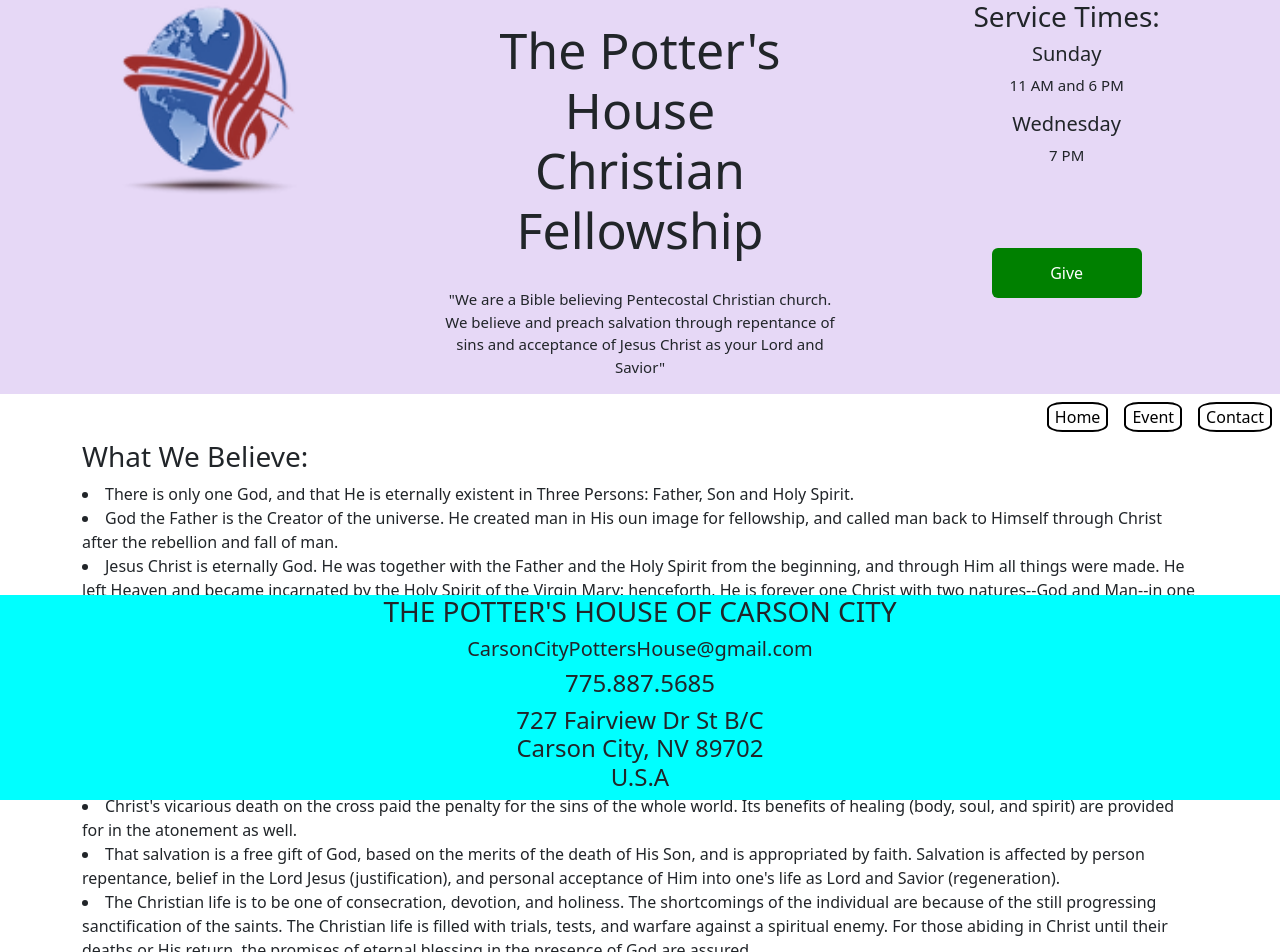
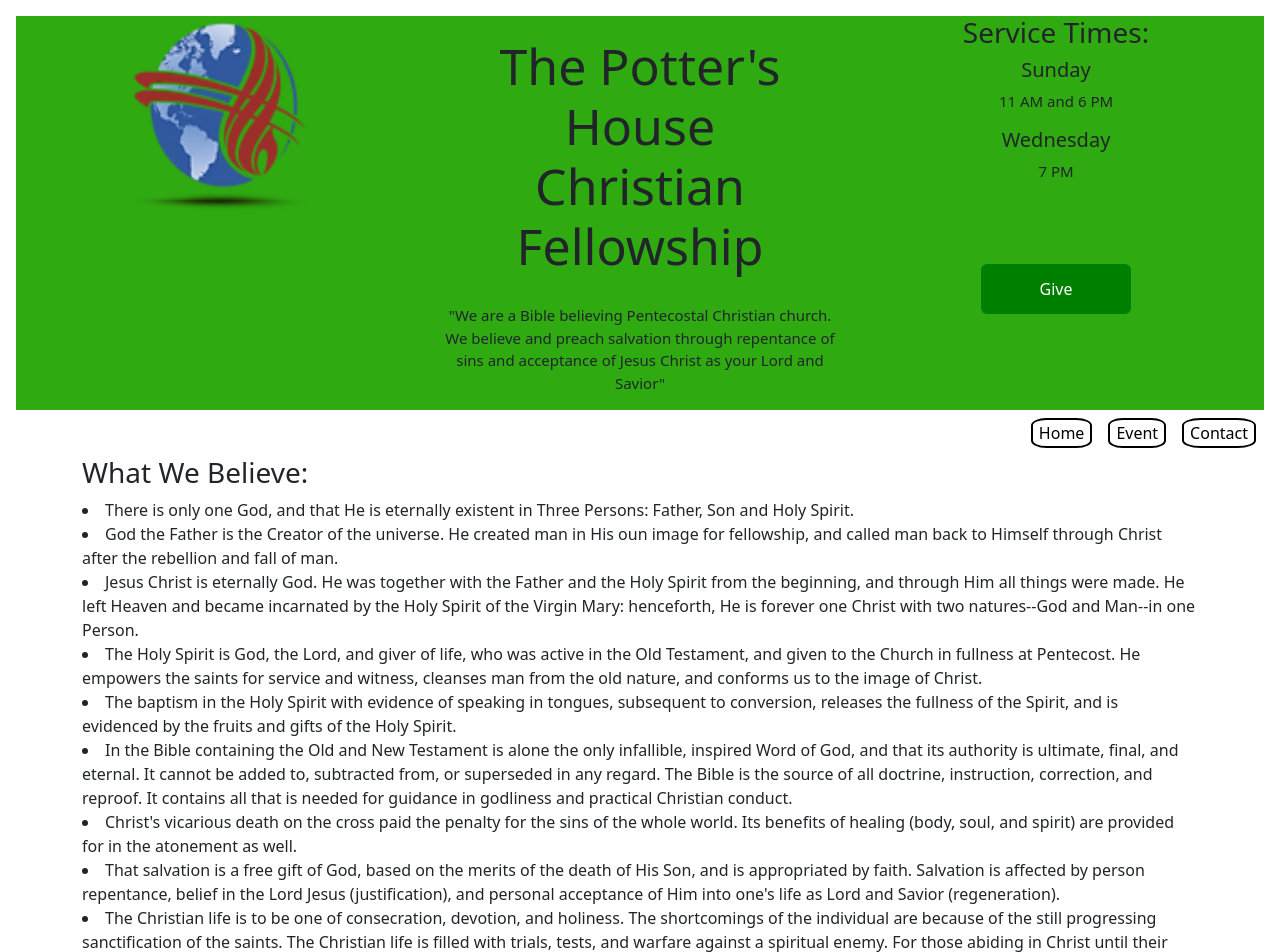
Before and after one commit to J-Sandell/Pottershouse, a React (Create React App) app: page /event in a window 1280 px wide. Shown: the top 952 px of the page. Built offline with nearby package versions, Linux system fonts and the light colour scheme.

Commit message:
trying to get motivation again

```diff
--- a/src/Components/Contact.js
+++ b/src/Components/Contact.js
@@ -5,7 +5,7 @@
 function Contact() {
 	return (
 
-		<div className="contact text-center">
+		<div className="contact text-center mb-5">
 			<div className="">
 				<img className="map" src="/assets/map.png" height={400} width={400} alt="place" />
 				<h1>Location:</h1>
@@ -14,7 +14,7 @@
 					Carson City, NV 89702
 				</h4>
 			</div>
-			<div className="">
+			<div>
 				<h2 className="text-center">Let us hear from you</h2>
 				<label for="email" className="form-label">Email address</label>
 				<input type="email" className="form-control" id="email" placeholder="emailus@emailus.com"></input>
--- a/src/Components/Event.js
+++ b/src/Components/Event.js
@@ -3,7 +3,7 @@
 
 function Event() {
 	return (
-		<div className="container">
+		<div className="container mb-4">
 			<h3 className="text">What We Believe:</h3>
 			<li>There is only one God, and that He is eternally existent in Three Persons: Father, Son and Holy Spirit.</li>
 			<li>God the Father is the Creator of the universe. He created man in His oun image for fellowship, and called man back to Himself through Christ after the rebellion and fall of man.</li>
--- a/src/Components/Footer.js
+++ b/src/Components/Footer.js
@@ -6,8 +6,9 @@
 
 	return (
 
-		<footer className="footer-site container-fluid">
-			<div className="row">
+		<footer className="site-footer">
+			<div className="container-fluid footer-site">
+				<div className="row">
 
 					<h3>THE POTTER'S HOUSE OF CARSON CITY</h3>
 					<h5>CarsonCityPottersHouse@gmail.com</h5>
@@ -15,6 +16,7 @@
 					<h4>727 Fairview Dr St B/C <br />Carson City, NV 89702<br />U.S.A</h4>
 
 
+				</div>
 			</div>
 		</footer >
 
--- a/src/Components/Home.js
+++ b/src/Components/Home.js
@@ -7,7 +7,7 @@
 
 function Home() {
 	return (
-		<div className="container">
+		<div className="container p-2">
 			<Pastor />
 			<div className="bottompix">
 				<img className="pictures" src="/assets/entrance.jpg" height={200} width={200} alt="Front Door"></img>
--- a/src/Components/MainComponent.js
+++ b/src/Components/MainComponent.js
@@ -10,7 +10,7 @@
 
 function Main() {
 	return (
-		<Fragment>
+		<div className="p-3">
 			<Header />
 			<Routes>
 				<Route path="/" exact element={<Home />} />
@@ -18,7 +18,7 @@
 				<Route path="/contact" element={<Contact />} />
 			</Routes>
 			<Footer />
-		</Fragment>
+		</div>
 
 
 	)
--- a/src/style.css
+++ b/src/style.css
@@ -8,7 +8,7 @@
 .head {
 	display: flex;
 	text-align: center;
-	background-color: rgb(230, 216, 246);
+	background-color: rgb(47, 171, 17);
 }
 
 .main{
@@ -67,8 +67,7 @@
 
 .footer-site{
 	background-color: aqua;
-	position: absolute;
-	bottom: 0px;
+
 	text-align: center;
 }
 
```
